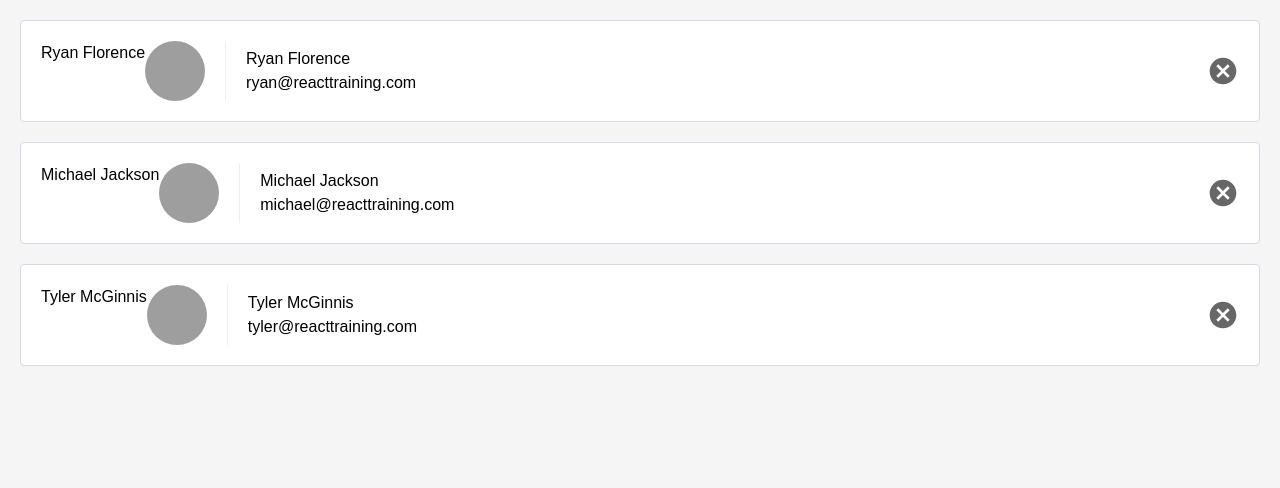
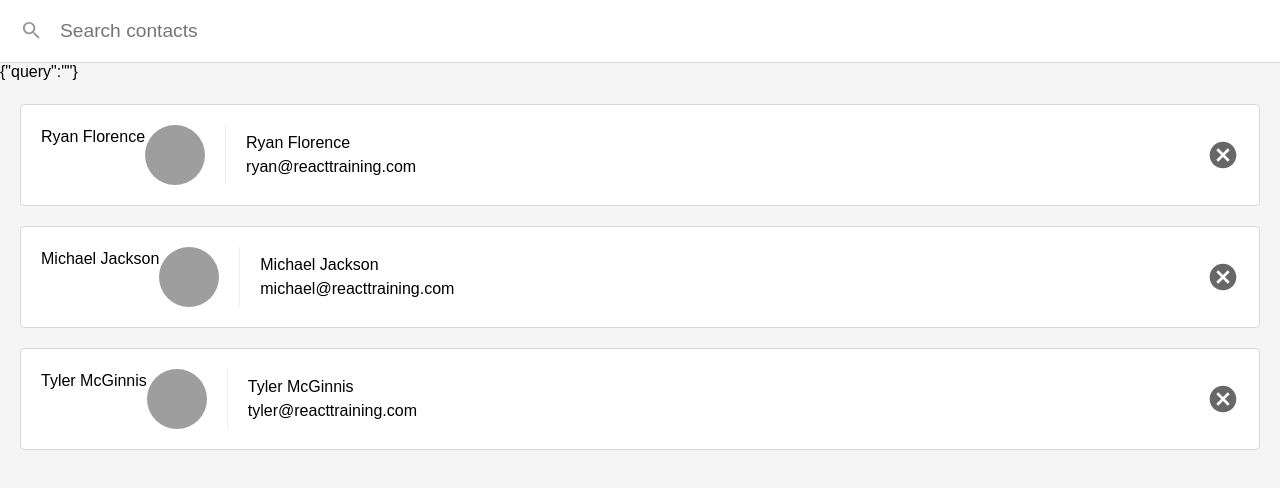
Before and after one commit to codemunkee/contacts, a React (Create React App) app: page / in a window 1280 px wide. Shown: the top 488 px of the page. Built offline with nearby package versions, Linux system fonts and the light colour scheme.

Commit message:
controlled component - input field

```diff
--- a/src/ListContacts.js
+++ b/src/ListContacts.js
@@ -8,8 +8,28 @@ class ListContacts extends Component {
     onDeleteContact: PropTypes.func.isRequired
   };
 
+  state = {
+    query: ''
+  };
+
+  updateQuery = (query) => {
+    this.setState({query: query.trim() });
+  };
+
   render() {
     return (
+      <div className='list-contacts'>
+        {JSON.stringify(this.state)}
+        <div className='list-contacts-top'>
+          <input
+            className='search-contacts'
+            type='text'
+            placeholder="Search contacts"
+            value={this.state.query}
+            onChange={(event) => this.updateQuery(event.target.value)}
+          />
+
+        </div>
         <ol className='contact-list'>
           {this.props.contacts.map(contact => (
             <li key={contact.id} className='contact-list-item'>
@@ -27,6 +47,7 @@ class ListContacts extends Component {
             </li>
           ))}
         </ol>
+      </div>
     )
   }
 
```
Lines whose indentation alone changed are shown as unchanged.
